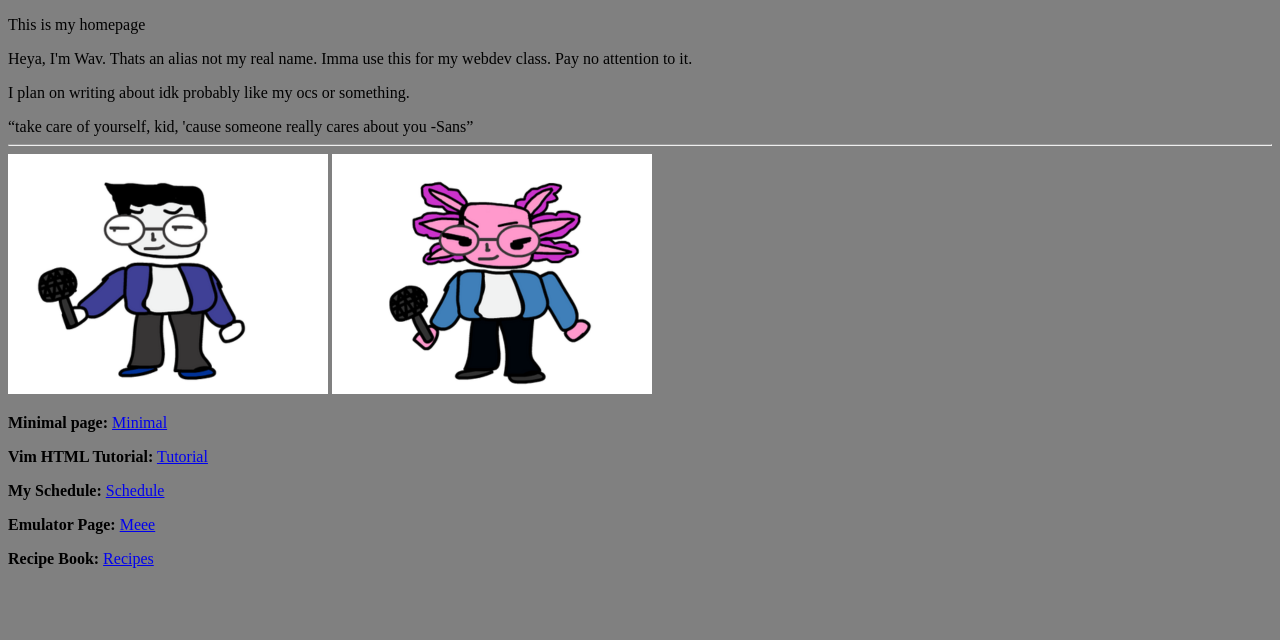
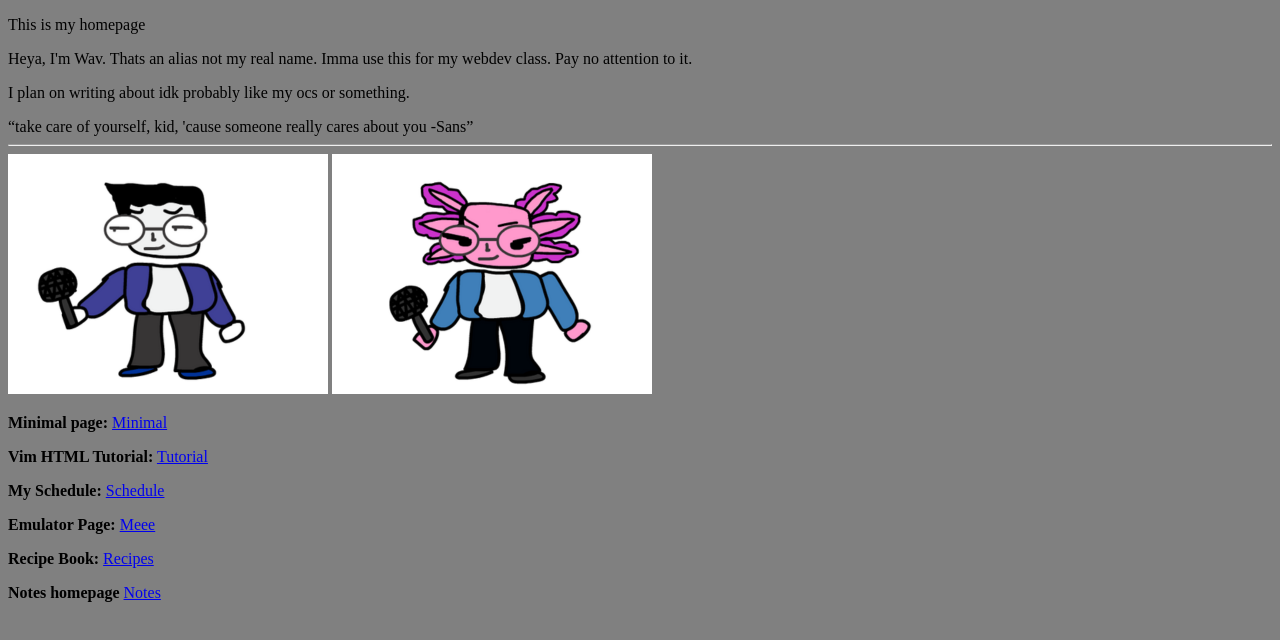
Before and after one commit to DaRealCoolGaming/darealcoolgaming.github.io, a plain HTML site: page index.html in a window 1280 px wide. Drawn offline with Linux system fonts and the light colour scheme.

Commit message:
Add notes homepage, link notes to homepage, and link notes to notes homepage

```diff
--- a/index.html
+++ b/index.html
@@ -48,5 +48,10 @@ images/AxoChunky.png 3x">
         <p>
             <strong> Recipe Book:</strong>
             <a href="Projects/Recipes/index.html">Recipes</a>
+        </p>
+        <p>
+            <strong> Notes homepage</strong>
+            <a href="Notes/Notes.html">Notes</a>
+        </p>
 </body>
 </html>
```
Also changed, not shown: 2 other files.
